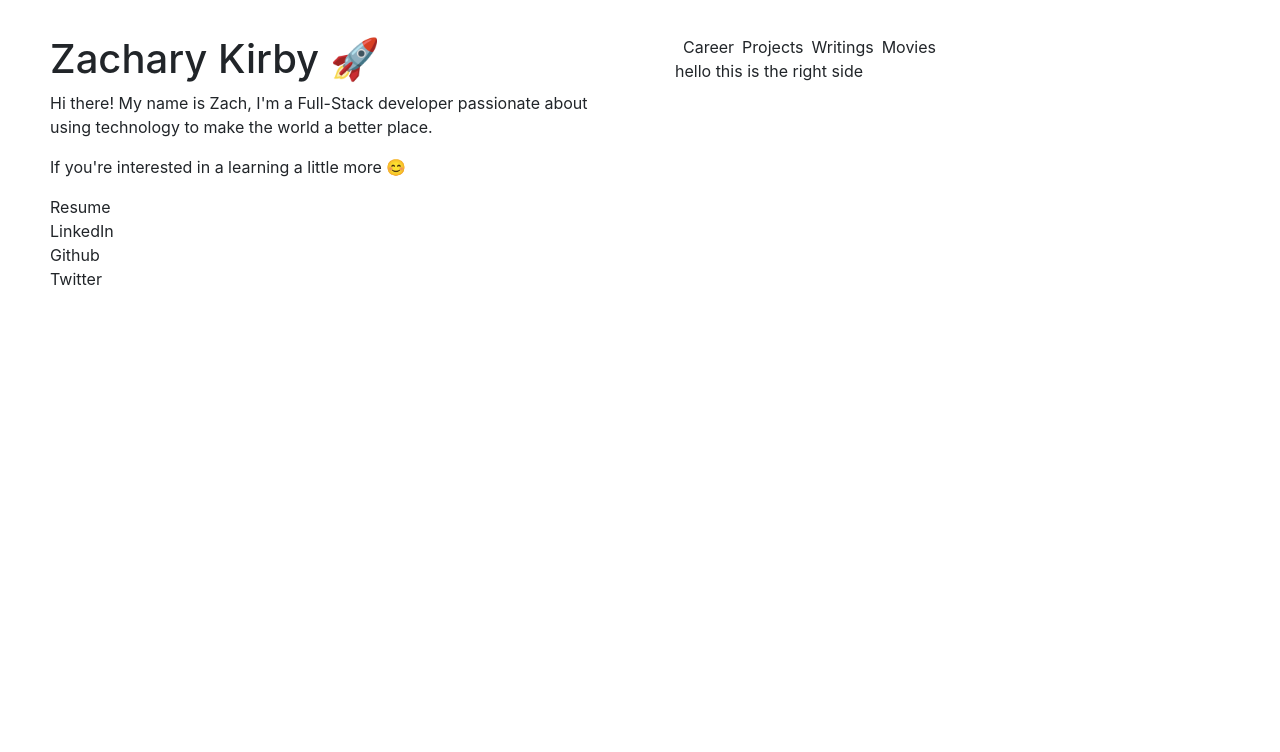
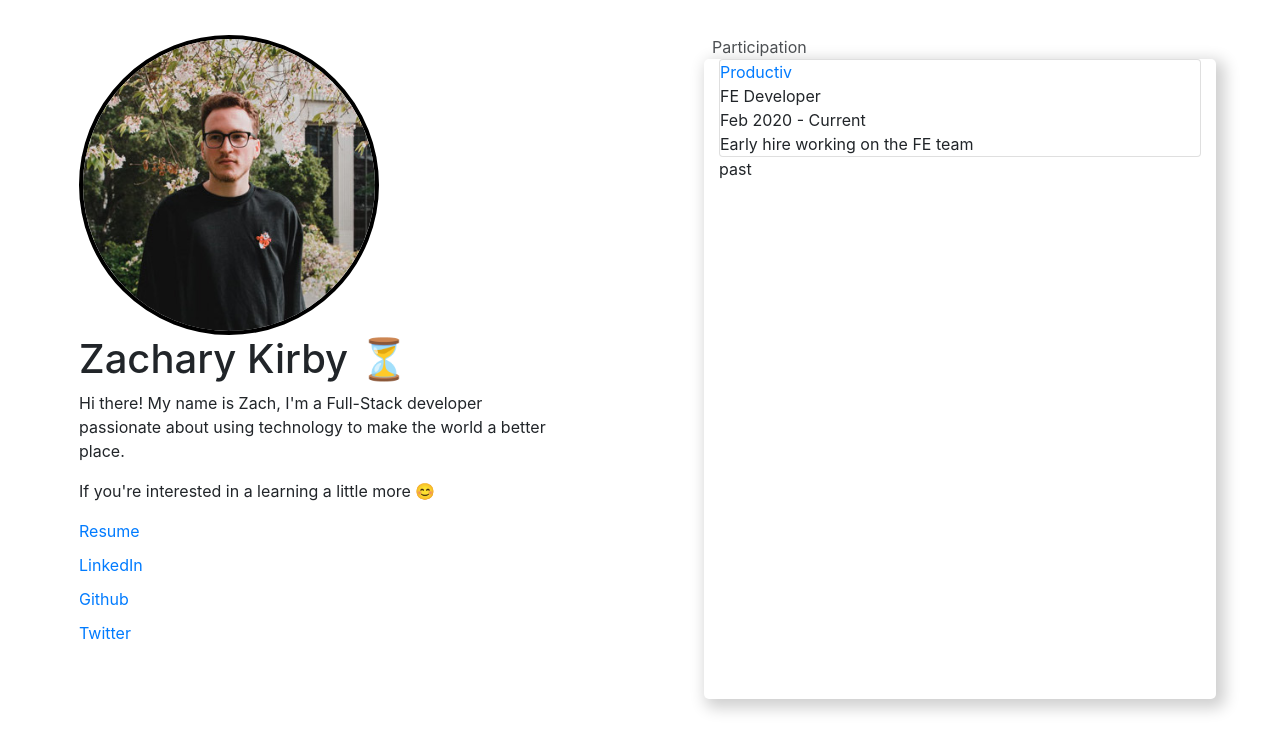
Before and after one commit to zkirby/website_v6, a Gatsby site: page / in a window 1280 px wide. Built offline with nearby package versions, Linux system fonts and the light colour scheme; Gatsby itself is replaced by a stand-in of ours.

Commit message:
added image as well as fixed up the leftside

```diff
--- a/gatsby-config.js
+++ b/gatsby-config.js
@@ -1,8 +1,7 @@
 module.exports = {
   siteMetadata: {
-    title: `Gatsby Default Starter`,
-    description: `Kick off your next, great Gatsby project with this default starter. This barebones starter ships with the main Gatsby configuration files you might need.`,
-    author: `@gatsbyjs`,
+    title: `Zachary Kirby`,
+    author: `@zkirby`,
   },
   plugins: [
     `gatsby-plugin-react-helmet`,
--- a/package.json
+++ b/package.json
@@ -13,7 +13,7 @@
     "gatsby-plugin-offline": "^3.2.28",
     "gatsby-plugin-react-helmet": "^3.3.11",
     "gatsby-plugin-sharp": "^2.6.36",
-    "gatsby-source-filesystem": "^2.3.30",
+    "gatsby-source-filesystem": "^2.6.1",
     "gatsby-transformer-sharp": "^2.5.15",
     "prop-types": "^15.7.2",
     "react": "^16.12.0",
--- a/src/components/leftSide.js
+++ b/src/components/leftSide.js
@@ -1,15 +1,15 @@
 import React from "react";
 
-import Container from "react-bootstrap/Container";
-import Row from "react-bootstrap/Row";
-import Col from "react-bootstrap/Col";
+import { Container, Image } from "react-bootstrap";
+import Self from '../images/self.jpg';
 
 import Emoji from "./Emoji";
-
+// Maybe this emoji instead? 🔍
 const LeftSide = () => (
-  <Container>
+  <Container className="default-left">
+    <Image className="self-image" src={Self} roundedCircle/>
     <h1>
-      Zachary Kirby <Emoji symbol="🚀" label="rocket" />
+      Zachary Kirby <Emoji symbol="⏳" label="rocket" />
     </h1>
     <p>
       Hi there! My name is Zach, I'm a Full-Stack developer passionate about
@@ -19,10 +19,12 @@ const LeftSide = () => (
       If you're interested in a learning a little more{" "}
       <Emoji symbol="😊" label="smile" />{" "}
     </p>
-    <div>Resume</div>
-    <div>LinkedIn</div>
-    <div>Github</div>
-    <div>Twitter</div>
+    <a href="https://drive.google.com/a/berkeley.edu/file/d/1NcNQ4Z8nVl6Nro3bgpwU07zbAE9gFYl7/view?usp=sharing">
+      Resume
+    </a>
+    <a href="https://www.linkedin.com/in/zkirby/">LinkedIn</a>
+    <a href="https://github.com/zkirby">Github</a>
+    <a href="https://twitter.com/zkirby2020">Twitter</a>
   </Container>
 );
 
--- /dev/null
+++ b/src/components/lists/ParticipationList.js
@@ -0,0 +1,52 @@
+import React from "react";
+import { Container } from "react-bootstrap";
+
+export default class ParticipationList extends React.Component {
+  currentCards = [
+    {
+      title: "Productiv",
+      role: "FE Developer",
+      dates: "Feb 2020 - Current",
+      link: "https://productiv.com/",
+      oneLine: "Early hire working on the FE team",
+      description: "Something something something.",
+    },
+  ];
+  pastCards = [];
+
+  fillAndSetCardDesc(description) {
+    const renderDescription = <div>{description}</div>;
+    this.props.setLeftSide(renderDescription);
+  }
+
+  renderCard = ({ title, role, dates, link, oneLine, description }) => {
+    return (
+      <div key={title} className="card" onClick={() => this.fillAndSetCardDesc(description)}>
+        <a href={link} target="_blank">
+          <div className="title"> {title}</div>
+        </a>
+        <div className="role"> {role}</div>
+        <div className="dates"> {dates}</div>
+        <div className="oneLine"> {oneLine} </div>
+      </div>
+    );
+  }
+
+  careerList() {
+    return (
+      <Container className="participation-list">
+        <div className="current-list">{this.currentCards.map(this.renderCard)}</div>
+        <div className="past-divider">
+          <div className="divider"></div>
+          <div className="divider-text">past</div>
+          <div className="divider"></div>
+        </div>
+        <div className="past-list">{this.pastCards.map(this.renderCard)}</div>
+      </Container>
+    );
+  }
+
+  render() {
+    return this.careerList();
+  }
+}
--- a/src/components/lists/careerList.js
+++ /dev/null
@@ -1,15 +0,0 @@
-import React from "react";
-
-export default class CareerList extends React.Component {
-  componentDidMount() {
-    this.props.setLeftSide(this.careerCard());
-  }
-
-  careerCard() {
-    return <div>Career left</div>;
-  }
-
-  render() {
-    return <div>Career right</div>;
-  }
-}
--- a/src/components/lists/moviesList.js
+++ b/src/components/lists/moviesList.js
@@ -1,6 +1,6 @@
 import React from "react";
 
-export default class MoviesList extends React.Component {
+export default className MoviesList extends React.Component {
   componentDidMount() {
     this.props.setLeftSide(this.moviePreview());
   }
--- a/src/components/lists/projectList.js
+++ b/src/components/lists/projectList.js
@@ -1,6 +1,6 @@
 import React from "react";
 
-export default class MoviesList extends React.Component {
+export default className MoviesList extends React.Component {
   componentDidMount() {
     this.props.setLeftSide(this.moviePreview());
   }
--- a/src/components/lists/writingsList.js
+++ b/src/components/lists/writingsList.js
@@ -1,6 +1,6 @@
 import React from "react";
 
-export default class WritingList extends React.Component {
+export default className WritingList extends React.Component {
   componentDidMount() {
     this.props.setLeftSide(this.moviePreview());
   }
--- a/src/components/rightSide.js
+++ /dev/null
@@ -1,5 +0,0 @@
-import React from "react";
-
-const RightSide = () => <div> hello this is the right side </div>;
-
-export default RightSide;
--- a/src/components/rightSideSelector.js
+++ b/src/components/rightSideSelector.js
@@ -1,32 +1,33 @@
 import React from "react";
 
-import MoviesList from "./lists/moviesList";
-import ProjectList from "./lists/projectList";
-import WritingsList from "./lists/writingsList";
-import CareerList from "./lists/careerList";
+// import MoviesList from "./lists/moviesList";
+// import ProjectList from "./lists/projectList";
+// import WritingsList from "./lists/writingsList";
+import ParticipationList from "./lists/ParticipationList";
 
+// Launch when there are at least two tabs
 const componentRegistry = {
-  Career: { Component: CareerList, description: "$$$" },
-  Projects: {
-    Component: ProjectList,
-    description:
-      "Coding projects, extracurricular activities, events, and other involvement",
+  // should description be three breakdowns for the different things and then you can filter
+  // by what the actual thing is.
+  Participation: {
+    Component: ParticipationList,
+    description: "Involvement | Organizations | ",
   },
-  Writings: { Component: WritingsList, description: "words yo." },
-  Movies: {
-    Component: MoviesList,
-    description:
-      "I\ve been documenting and rating every movie (and occationally tv show) I've seen since senior year of high school. Here is that list, in its entirety.",
-  },
+  // Projects: {} (Build when I have more projects I want to showcase)
+  // Hobbies: {}, (Might consider putting up if the other things are too blank)
+  // Writings: { Component: WritingsList, description: "words yo." }, (Put up after having at least 3 articles)
+  // Movies: { (Put up after getting list of movies together)
+  //   Component: MoviesList,
+  //   description:
+  //     "I\ve been documenting and rating every movie (and occationally tv show) I've seen since senior year of high school. Here is that list, in its entirety.",
+  // },
 };
 
-const RightSideSelector = ({ setLeftSide, setRightSide }) => {
-  return (
-    <div className="d-flex">
-      {Object.entries(componentRegistry).map(
+const RightSideSelector = ({ setLeftSide, setRightSide, SelectedSide }) => {
+  const rightSides = Object.entries(componentRegistry).map(
     ([title, { Component, description }]) => (
       <div
-            className="ml-2"
+        className={`ml-2 ${SelectedSide?.name === Component.name ? 'selected-side' : 'not-selected'}`}
         key={title}
         onClick={() =>
           setRightSide(<Component setLeftSide={setLeftSide} />)
@@ -35,7 +36,11 @@ const RightSideSelector = ({ setLeftSide, setRightSide }) => {
         {title}
       </div>
     )
-      )}
+  )
+
+  return (
+    <div className="d-flex right-side-selector">
+      {rightSides}
     </div>
   );
 };
--- a/src/pages/index.css
+++ b/src/pages/index.css
@@ -7,7 +7,45 @@
   padding: 35px;
 }
 
-.right-col, .left-col {
-  padding-left: 35px !important;
-  padding-right: 35px !important;
+.side-container {
+  width: 40vw;
+  margin: 0 auto;
 }
+
+.right-col .float-container {
+  height: 80vh;
+  box-shadow: 5px 5px 15px 4px rgba(0,0,0,0.19);
+  border-radius: 5px;
+}
+
+/* Right side selector */
+.right-side-selector {
+  cursor: pointer;
+}
+
+.right-side-selector .not-selected:hover  {
+  opacity: 1;
+}
+
+.right-side-selector .selected-side {
+  font-weight: bold;
+}
+
+.right-side-selector .not-selected {
+  opacity: 0.8;
+}
+
+/* Default left side */
+.default-left a {
+  display: block;
+  margin-top: 10px;
+  width: fit-content;
+}
+
+.default-left .self-image {
+  height: 300px;
+    width: 300px;
+    object-fit: cover;
+    object-position: top;
+    border: 4px solid black;
+}
--- a/src/pages/index.js
+++ b/src/pages/index.js
@@ -5,17 +5,21 @@ import Row from "react-bootstrap/Row";
 import Col from "react-bootstrap/Col";
 
 import DefaultLeftSide from "../components/leftSide";
-import DefaultRightSide from "../components/rightSide";
+import ParticipationList from "../components/lists/ParticipationList";
 import RightSideSelector from "../components/rightSideSelector";
 
 import "./index.css";
 import "bootstrap/dist/css/bootstrap.min.css";
 
 export default class HomePage extends React.Component {
-  state = {
-    leftSide: <DefaultLeftSide />,
-    rightSide: <DefaultRightSide />,
-  };
+  constructor() {
+    super();
+
+    this.state ={
+      leftSide: <DefaultLeftSide />,
+    rightSide: <ParticipationList setLeftSide={this.setLeftSide} />,
+    }
+  }
 
   setLeftSide = (leftSide) => {
     return this.setState({ leftSide });
@@ -31,13 +35,18 @@ export default class HomePage extends React.Component {
     return (
       <Container fluid>
         <Row className="main-row">
-          <Col className="left-col main-col">{leftSide}</Col>
+          <Col className="left-col main-col">
+            <div className="side-container">{leftSide}</div>
+          </Col>
           <Col className="right-col main-col">
-            <RightSideSelector
-              setLeftSide={this.setLeftSide}
-              setRightSide={this.setRightSide}
-            />
-            {rightSide}
+            <div className="side-container">
+              <RightSideSelector
+                setLeftSide={this.setLeftSide}
+                setRightSide={this.setRightSide}
+                SelectedSide={rightSide}
+              />
+              <div className="float-container">{rightSide}</div>
+            </div>
           </Col>
         </Row>
       </Container>
```
Also changed, not shown: public/page-data/dev-404-page/page-data.json (+1 -9 lines), public/page-data/index/page-data.json (+1 -6 lines), README.md, src/images/self.jpg (added), 1 other file. Lines whose indentation alone changed are shown as unchanged.
